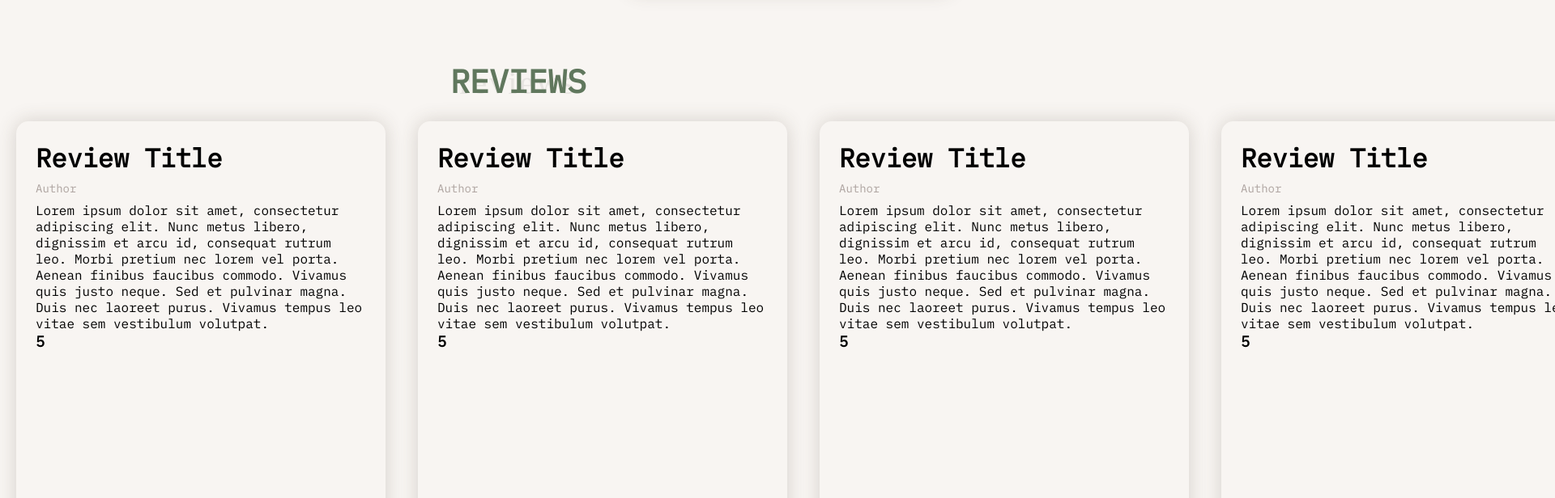
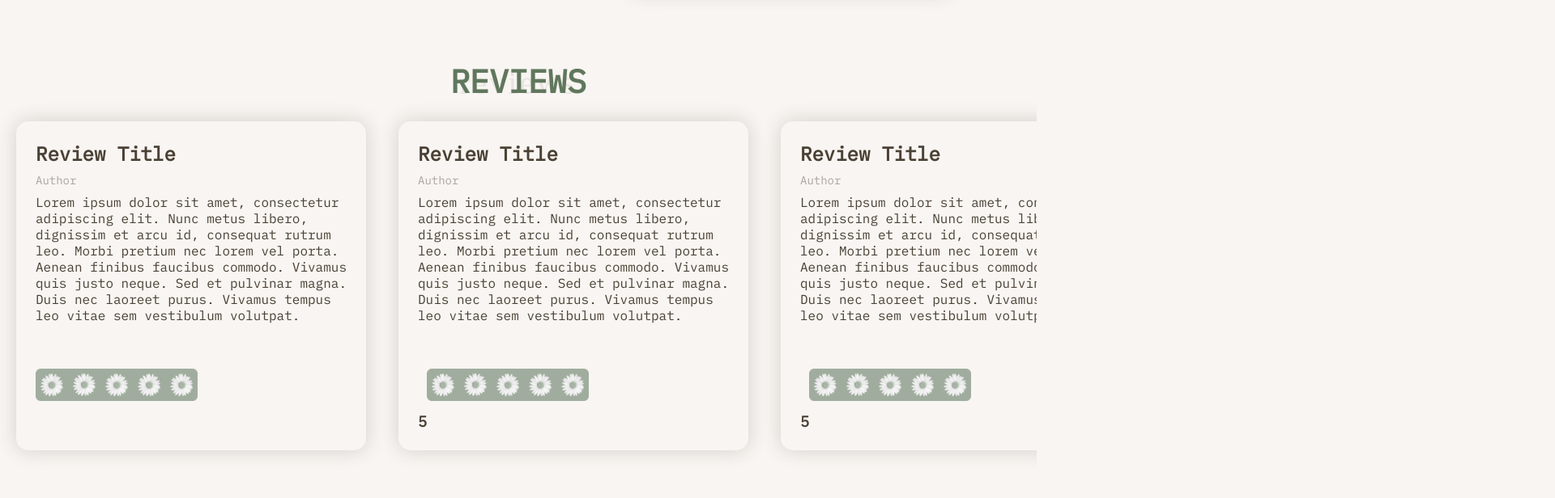
Before and after one commit to LaulensW/BertsBoerenCamping, a React (Vite) app in the folder BertsBoerenCamping/: page / in a window 1280 px wide. Shown: the part 2660-3276 px from the top of the page at 81% size, 1920 px wide, since content can reach past the window. Built offline with nearby package versions, Linux system fonts and the light colour scheme.

Commit message:
Review scroll gefixt + temporary rating toegevoegd

```diff
--- a/BertsBoerenCamping/src/components/Campingplekken.css
+++ b/BertsBoerenCamping/src/components/Campingplekken.css
@@ -19,7 +19,7 @@
 }
 .campingplekken-total{
     display: flex;
-    overflow: auto;
+    overflow-x: scroll;
 }
 .campeerplek{
     border-radius: 15px;
--- a/BertsBoerenCamping/src/components/Reviews.css
+++ b/BertsBoerenCamping/src/components/Reviews.css
@@ -18,22 +18,27 @@
     justify-content: center;
 }
 .reviews-total{
-    display: inline-flex;
-    overflow: auto;
+    display: flex;
+
+    overflow-x: scroll;
 }
 .reviewcard{
     border-radius: 15px;
     display: flex;
     flex-direction: column;
-    width: 408px;
-    height: 488px;
-    margin: 24px 20px 40px 20px;
+    margin: 24px 20px 100px 20px;
     padding: 24px;
     box-shadow: 0px 0px 25px rgba(74, 64, 52, 0.2);
 }
+.review-info{
+    color: var(--secondary-color);
+    display: flex;
+    flex-direction: column;
+    width: 384px;
+}
 .review-title{
     font-weight: var(--font-weight-semibold);
-    font-size: 32px;
+    font-size: 24px;
 }
 .review-author{
     color: #ADA39F;
@@ -41,3 +46,7 @@
     margin: 8px 0;
     font-weight: var(--font-weight-normal);
 }
+.rating-image{
+    margin: 56px 0 32px 0;
+    height: 40px;
+}
--- a/BertsBoerenCamping/src/components/Reviews.jsx
+++ b/BertsBoerenCamping/src/components/Reviews.jsx
@@ -7,23 +7,26 @@ export default function Reviews() {
             <h3 className="reviews">REVIEWS</h3>
             <p3 className="reviews-cursive">reviews</p3>
             <div className="reviews-total">
-                {renderReviews("Review Title", "Author", "Lorem ipsum dolor sit amet, consectetur adipiscing elit. Nunc metus libero, dignissim et arcu id, consequat rutrum leo. Morbi pretium nec lorem vel porta. Aenean finibus faucibus commodo. Vivamus quis justo neque. Sed et pulvinar magna. Duis nec laoreet purus. Vivamus tempus leo vitae sem vestibulum volutpat.", "5")}
-                {renderReviews("Review Title", "Author", "Lorem ipsum dolor sit amet, consectetur adipiscing elit. Nunc metus libero, dignissim et arcu id, consequat rutrum leo. Morbi pretium nec lorem vel porta. Aenean finibus faucibus commodo. Vivamus quis justo neque. Sed et pulvinar magna. Duis nec laoreet purus. Vivamus tempus leo vitae sem vestibulum volutpat.", "5")}
-                {renderReviews("Review Title", "Author", "Lorem ipsum dolor sit amet, consectetur adipiscing elit. Nunc metus libero, dignissim et arcu id, consequat rutrum leo. Morbi pretium nec lorem vel porta. Aenean finibus faucibus commodo. Vivamus quis justo neque. Sed et pulvinar magna. Duis nec laoreet purus. Vivamus tempus leo vitae sem vestibulum volutpat.", "5")}
-                {renderReviews("Review Title", "Author", "Lorem ipsum dolor sit amet, consectetur adipiscing elit. Nunc metus libero, dignissim et arcu id, consequat rutrum leo. Morbi pretium nec lorem vel porta. Aenean finibus faucibus commodo. Vivamus quis justo neque. Sed et pulvinar magna. Duis nec laoreet purus. Vivamus tempus leo vitae sem vestibulum volutpat.", "5")}
-                {renderReviews("Review Title", "Author", "Lorem ipsum dolor sit amet, consectetur adipiscing elit. Nunc metus libero, dignissim et arcu id, consequat rutrum leo. Morbi pretium nec lorem vel porta. Aenean finibus faucibus commodo. Vivamus quis justo neque. Sed et pulvinar magna. Duis nec laoreet purus. Vivamus tempus leo vitae sem vestibulum volutpat.", "5")}
+                {renderReview("Review Title", "Author", "Lorem ipsum dolor sit amet, consectetur adipiscing elit. Nunc metus libero, dignissim et arcu id, consequat rutrum leo. Morbi pretium nec lorem vel porta. Aenean finibus faucibus commodo. Vivamus quis justo neque. Sed et pulvinar magna. Duis nec laoreet purus. Vivamus tempus leo vitae sem vestibulum volutpat.")}
+                {renderReview("Review Title", "Author", "Lorem ipsum dolor sit amet, consectetur adipiscing elit. Nunc metus libero, dignissim et arcu id, consequat rutrum leo. Morbi pretium nec lorem vel porta. Aenean finibus faucibus commodo. Vivamus quis justo neque. Sed et pulvinar magna. Duis nec laoreet purus. Vivamus tempus leo vitae sem vestibulum volutpat.", "5")}
+                {renderReview("Review Title", "Author", "Lorem ipsum dolor sit amet, consectetur adipiscing elit. Nunc metus libero, dignissim et arcu id, consequat rutrum leo. Morbi pretium nec lorem vel porta. Aenean finibus faucibus commodo. Vivamus quis justo neque. Sed et pulvinar magna. Duis nec laoreet purus. Vivamus tempus leo vitae sem vestibulum volutpat.", "5")}
+                {renderReview("Review Title", "Author", "Lorem ipsum dolor sit amet, consectetur adipiscing elit. Nunc metus libero, dignissim et arcu id, consequat rutrum leo. Morbi pretium nec lorem vel porta. Aenean finibus faucibus commodo. Vivamus quis justo neque. Sed et pulvinar magna. Duis nec laoreet purus. Vivamus tempus leo vitae sem vestibulum volutpat.", "5")}
+                {renderReview("Review Title", "Author", "Lorem ipsum dolor sit amet, consectetur adipiscing elit. Nunc metus libero, dignissim et arcu id, consequat rutrum leo. Morbi pretium nec lorem vel porta. Aenean finibus faucibus commodo. Vivamus quis justo neque. Sed et pulvinar magna. Duis nec laoreet purus. Vivamus tempus leo vitae sem vestibulum volutpat.", "5")}
             </div>
         </>
     );
-}
+};
 
-function renderReviews(title, author, content, rating) {
+function renderReview(title, author, content, rating) {
     return (
        <div className="reviewcard" key={title}>
-            <h4 className="review-title">{title}</h4>
-            <p4 className="review-author">{author}</p4>
-            <p3 className="review-content">{content}</p3>
-            <h3 className="review-rating">{rating}</h3>
+            <div className="review-info">
+                <h4 className="review-title">{title}</h4>
+                <p4 className="review-author">{author}</p4>
+                <p3 className="review-content">{content}</p3>
+                <h3 className="review-rating">{rating}
+                <img src="../images/rating-5.png" className="rating-image"/></h3>
+            </div>
        </div>
     );
-}
+};
```
